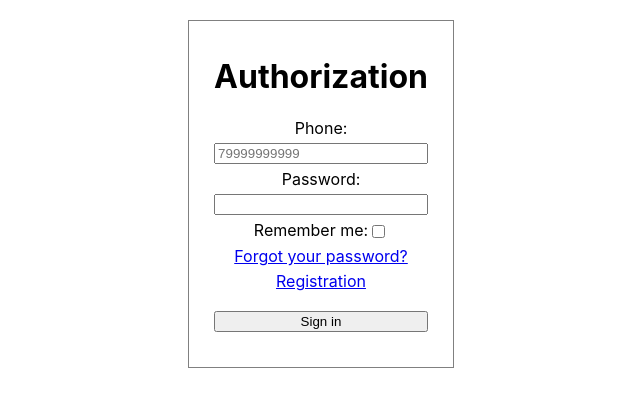
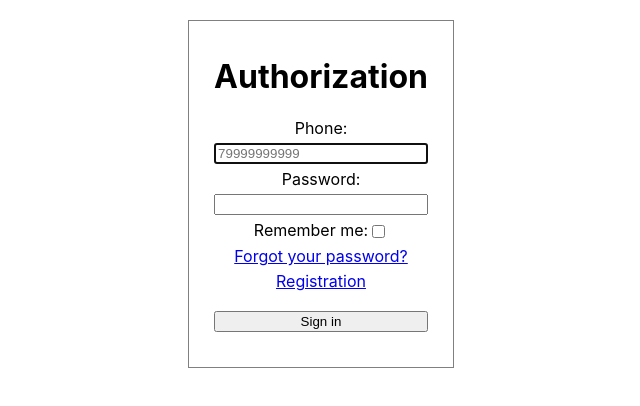
Before and after one commit to romankuvshanov/echo-test-frontend, a React (Create React App) app: page / in a window 1280 px wide. Shown: the top 406 px of the page, without its empty margins (319-959 px from the left). Built offline with nearby package versions, Linux system fonts and the light colour scheme.

Commit message:
Added autofocus

```diff
--- a/src/components/AuthComponent/AuthComponent.jsx
+++ b/src/components/AuthComponent/AuthComponent.jsx
@@ -75,6 +75,7 @@ function AuthFormContent({ onSubmit }) {
         maxLength={11}
         title={"Enter the phone in the following format: 7xxxxxxxxxx"}
         required={true}
+        autoFocus={true}
       />
       <label htmlFor={"password-input"}>Password: </label>
       <input
--- a/src/components/ResetPasswordComponent/ResetPasswordComponent.jsx
+++ b/src/components/ResetPasswordComponent/ResetPasswordComponent.jsx
@@ -132,6 +132,7 @@ function ResetPasswordStartFormContent({
         required={true}
         value={phone}
         onChange={onPhoneInputChange}
+        autoFocus={true}
       />
       <button className={"reset-password-form__submit-button"} type={"submit"}>
         Send SMS with one-time password
@@ -161,6 +162,7 @@ function ResetPasswordEndFormContent({
         value={smsPassword}
         onChange={onSmsPasswordInputChange}
         required={true}
+        autoFocus={true}
       />
       <label htmlFor={"new-password-input"}>New password: </label>
       <input
--- a/src/components/SignupComponent/SignupComponent.jsx
+++ b/src/components/SignupComponent/SignupComponent.jsx
@@ -66,6 +66,7 @@ function SignupFormContent({ onSubmit }) {
         name={"first_name"}
         type={"text"}
         required={true}
+        autoFocus={true}
       />
       <label htmlFor={"last_name-input"}>Last name: </label>
       <input
```
